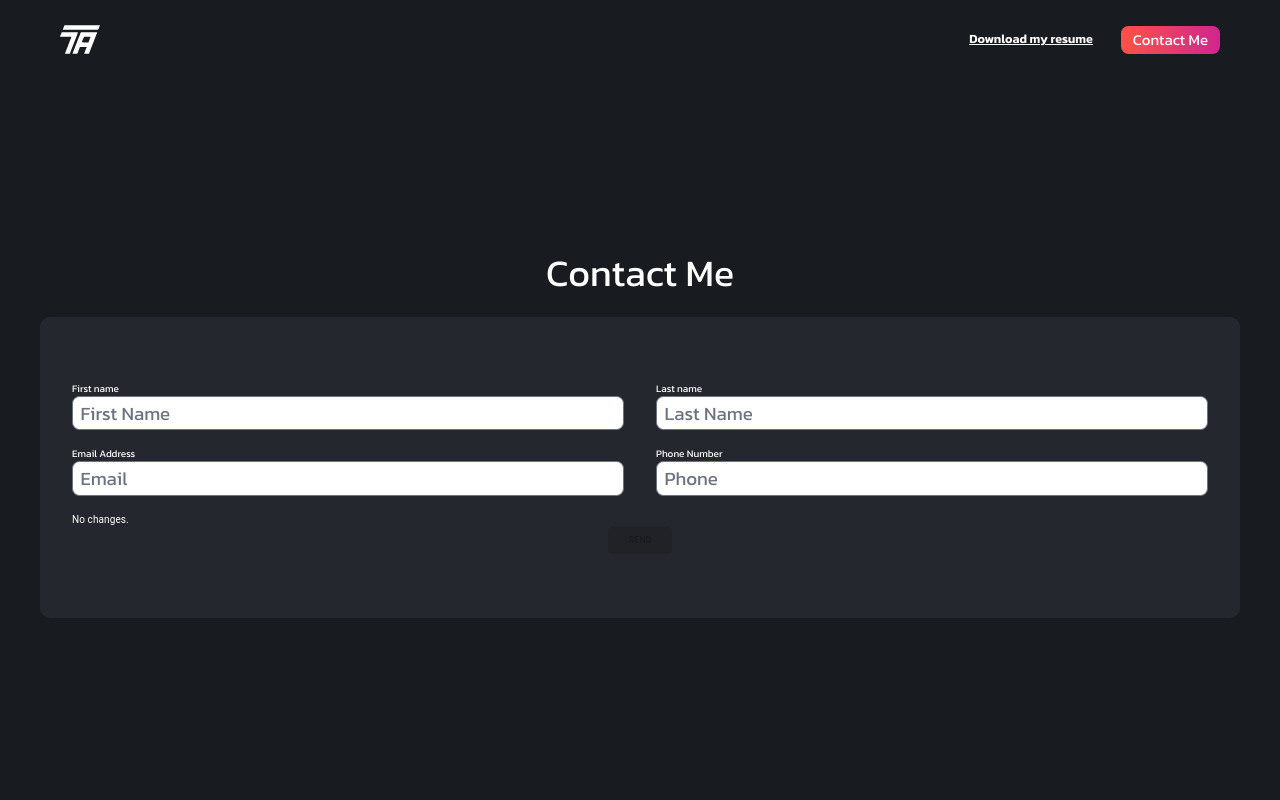
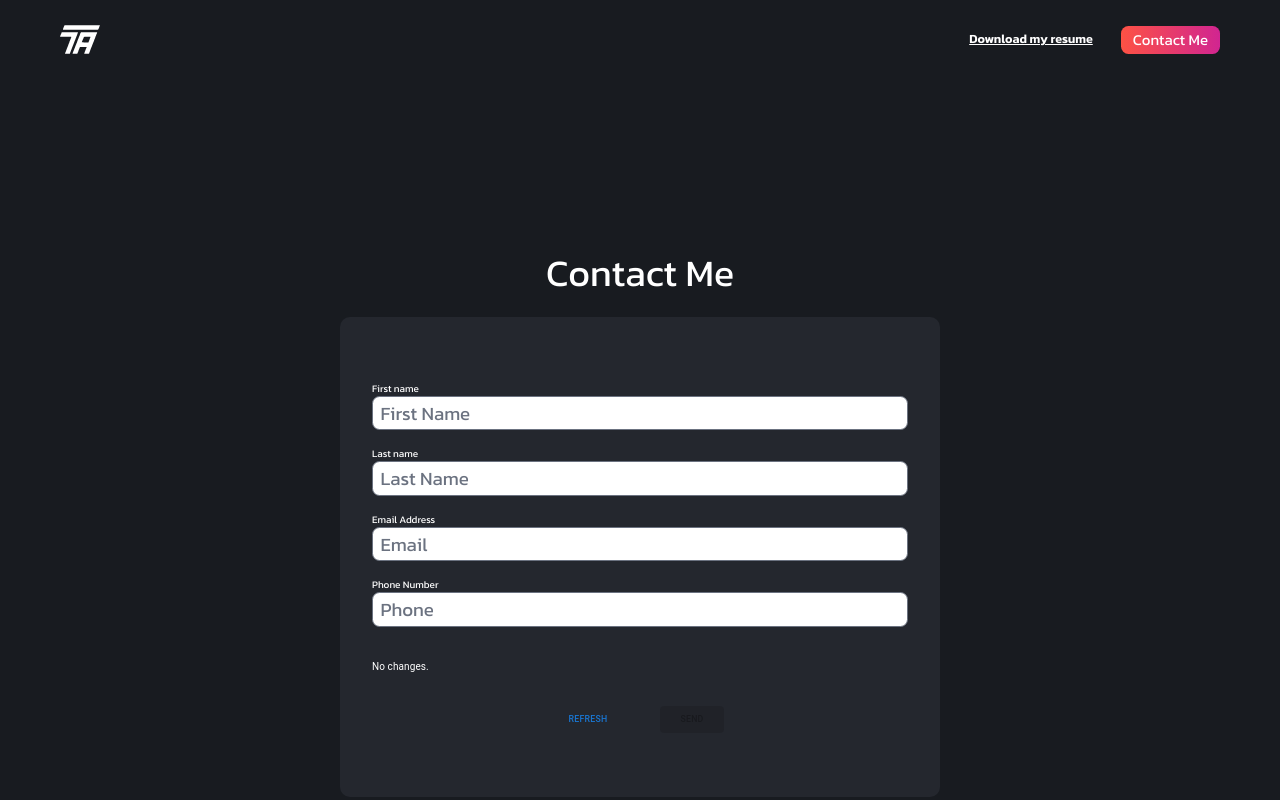
Before and after one commit to taanguiano/anguiano-agency-site, a Next.js app: page /contact-me in a window 1280 px wide. Shown: the top 800 px of the page. Built offline with nearby package versions, Linux system fonts and the light colour scheme.

Commit message:
fixing error logic

```diff
--- a/src/app/contact-me/components/FormPanel.tsx
+++ b/src/app/contact-me/components/FormPanel.tsx
@@ -14,10 +14,12 @@ type FormPanelProps = {
   formIsDirty: boolean;
   numberOfDirtyFields: number;
   numberOfDirtyFieldErrors: number;
+  numberOfSubmissionErrors: number;
   errorMessages: ErrorMessage[];
   statusMessage: () => React.ReactNode;
   statusIcon: () => React.ReactNode;
   onSubmit: () => Promise<void>;
+  onReset: () => void;
 };
 
 export const FormPanel = ({
@@ -25,17 +27,19 @@ export const FormPanel = ({
   formIsSubmitting,
   numberOfDirtyFields,
   numberOfDirtyFieldErrors,
+  numberOfSubmissionErrors,
   errorMessages,
   onSubmit,
   statusIcon,
   statusMessage,
+  onReset,
 }: FormPanelProps) => {
   // State
   // Pre submission errors modal
   const [showPreSubErrorsModal, setShowPreSubErrorsModal] = useState(false);
 
   return (
-    <>
+    <div className="mt-4">
       {numberOfDirtyFieldErrors > 0 ? (
         <Typography className="text-red-400 text-2xl font-semibold">
           <span
@@ -53,13 +57,19 @@ export const FormPanel = ({
       ) : (
         <Typography className="text-2xl font-semibold">No changes.</Typography>
       )}
-      <div className="flex gap-4">
+      <div className="flex gap-4 mt-4">
         {statusIcon()} {statusMessage()}
       </div>
-      <div className="w-full flex justify-center gap-10">
+      <div className="w-full flex justify-center gap-10 mt-4">
+        <Button disabled={formIsSubmitting} onClick={onReset}>
+          Refresh
+        </Button>
         <Button
           disabled={
-            !formIsDirty || numberOfDirtyFieldErrors > 0 || formIsSubmitting
+            !formIsDirty ||
+            numberOfDirtyFieldErrors > 0 ||
+            formIsSubmitting ||
+            numberOfSubmissionErrors > 0
           }
           color="info"
           variant="contained"
@@ -101,6 +111,6 @@ export const FormPanel = ({
           </Button>
         </DialogActions>
       </Dialog>
-    </>
+    </div>
   );
 };
--- a/src/app/contact-me/page.tsx
+++ b/src/app/contact-me/page.tsx
@@ -64,13 +64,15 @@ const ContactMePage = () => {
     setSubmitting(true);
     try {
       await mockSubmit();
+      reset();
     } catch (e) {
       console.error(e);
-      // Throwing runtime error here to negate isSubmitSuccessful
-      throw Error("Failed to save.");
+      setError("root.serverError", {
+        type: "manual",
+        message: (e as Error).message as string,
+      });
     } finally {
       setSubmitting(false);
-      reset();
     }
   };
 
@@ -120,15 +122,15 @@ const ContactMePage = () => {
     <>
       <Container className="my-80">
         <h1 className="text-6xl w-full text-center pb-6">Contact Me</h1>
-        <div className="w-full mx-auto rounded-none md:rounded-2xl p-4 md:p-8 bg-secondary">
+        <div className="w-1/2 mx-auto rounded-none md:rounded-2xl p-4 md:p-8 bg-secondary">
           <FormProvider {...methods}>
             <form
               className="my-8"
               onSubmit={handleSubmit(onSubmit)}
               autoComplete="off"
             >
-              <div className="flex flex-col md:flex-row gap-8 mb-4">
-                <div className="flex flex-col w-full">
+              <div className="flex flex-col">
+                <div className="flex flex-col mb-4 w-full">
                   <label htmlFor="firstName">First name</label>
                   <input
                     id="firstName"
@@ -138,7 +140,7 @@ const ContactMePage = () => {
                     {...register("firstName")}
                   />
                 </div>
-                <div className="flex flex-col w-full">
+                <div className="flex flex-col mb-4 w-full">
                   <label htmlFor="lastName">Last name</label>
                   <input
                     id="lastName"
@@ -149,7 +151,7 @@ const ContactMePage = () => {
                   />
                 </div>
               </div>
-              <div className="flex flex-col md:flex-row gap-8">
+              <div className="flex flex-col">
                 <div className="flex flex-col w-full mb-4">
                   <label htmlFor="email">Email Address</label>
                   <input
@@ -177,9 +179,11 @@ const ContactMePage = () => {
                 numberOfDirtyFields={Object.keys(dirtyFields).length}
                 numberOfDirtyFieldErrors={dirtyFieldErrors.length}
                 errorMessages={dirtyFieldErrorMessages}
+                numberOfSubmissionErrors={Object.keys(errors).length}
                 onSubmit={handleSubmit(onSubmit)}
                 statusIcon={getStatusIcon}
                 statusMessage={getStatusMessage}
+                onReset={() => reset()}
               />
             </form>
           </FormProvider>
@@ -190,7 +194,7 @@ const ContactMePage = () => {
         onClose={() => setShowPostSubErrorsModal(false)}
       >
         <DialogTitle>Your submission failed!</DialogTitle>
-        <DialogContent></DialogContent>
+        <DialogContent>{errors.root?.serverError.message}</DialogContent>
       </Dialog>
     </>
   );
--- a/src/app/contact-me/utils/contact-me.mock.api.ts
+++ b/src/app/contact-me/utils/contact-me.mock.api.ts
@@ -4,7 +4,7 @@ export const mockSubmit = async () => {
       const isSuccess = Math.random() > 0.5; // Simulate random success/failure
       isSuccess
         ? resolve()
-        : reject(new Error("Your last name is just not the right one!"));
+        : reject(new Error("Here is a huge huge huge big ol' server error!"));
     }, 1500);
   });
 };
```
